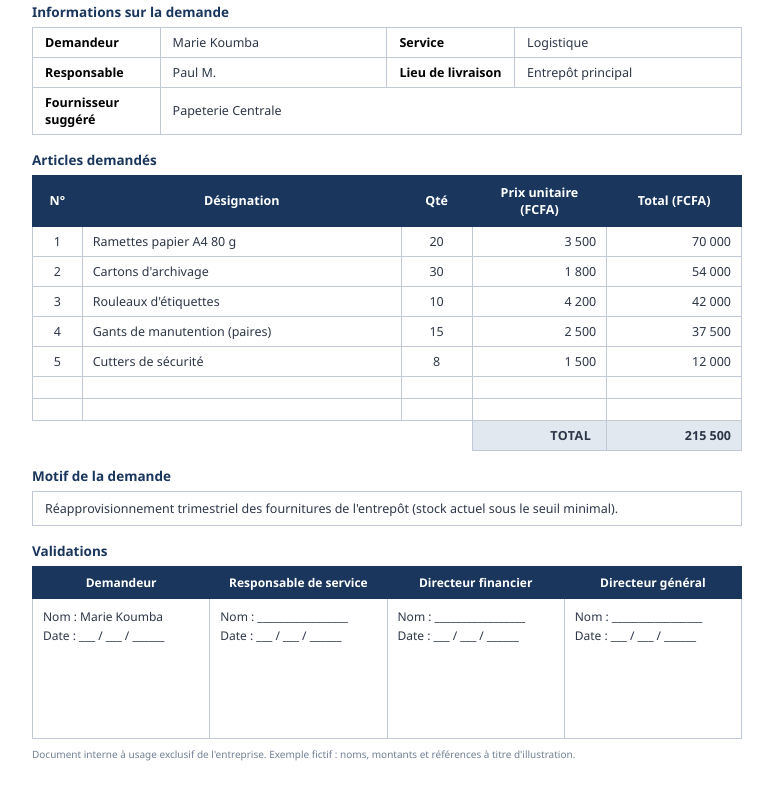
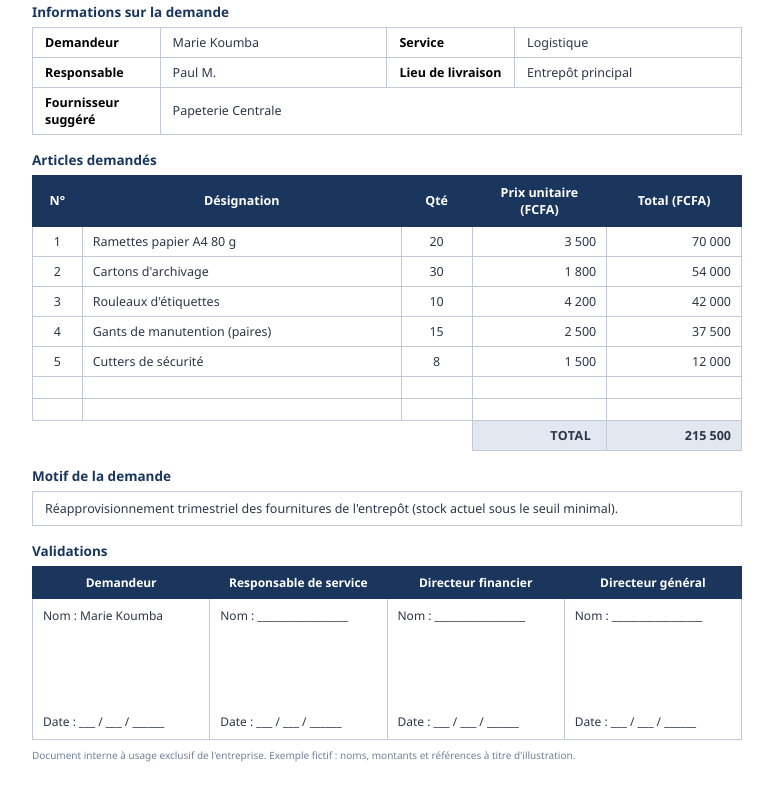
Before and after one commit to davidfirstassoue/eFacture, a plain HTML site: page gemini-code-1791546916528.html in a window 1280 px wide. Shown: the part 155-952 px from the top of the page, without its empty margins (253-1026 px from the left). Drawn offline with Linux system fonts and the light colour scheme.

Commit message:
style: positionner la date tout en bas des cases de validation

```diff
--- a/gemini-code-1791546916528.html
+++ b/gemini-code-1791546916528.html
@@ -182,12 +182,16 @@
             padding: 8px 10px;
             vertical-align: top;
             height: 140px;
-            line-height: 1.6;
+            line-height: 1.5;
             color: #2d3748;
         }
 
-        .validations-table .sig-label {
-            margin-top: 14px;
+        .val-cell-inner {
+            display: flex;
+            flex-direction: column;
+            justify-content: space-between;
+            height: 124px;
+            min-height: 124px;
         }
 
         /* Note de bas de page */
@@ -351,20 +355,28 @@
             <tbody>
                 <tr>
                     <td>
+                        <div class="val-cell-inner">
                             <div>Nom : Marie Koumba</div>
                             <div>Date : ___ / ___ / ______</div>
+                        </div>
                     </td>
                     <td>
+                        <div class="val-cell-inner">
                             <div>Nom : _________________</div>
                             <div>Date : ___ / ___ / ______</div>
+                        </div>
                     </td>
                     <td>
+                        <div class="val-cell-inner">
                             <div>Nom : _________________</div>
                             <div>Date : ___ / ___ / ______</div>
+                        </div>
                     </td>
                     <td>
+                        <div class="val-cell-inner">
                             <div>Nom : _________________</div>
                             <div>Date : ___ / ___ / ______</div>
+                        </div>
                     </td>
                 </tr>
             </tbody>
--- a/maquette/style.css
+++ b/maquette/style.css
@@ -571,12 +571,16 @@ body {
     padding: 8px 10px;
     vertical-align: top;
     height: 140px;
-    line-height: 1.6;
+    line-height: 1.5;
     color: #2d3748;
 }
 
-.validations-table .sig-label {
-    margin-top: 14px;
+.val-cell-inner {
+    display: flex;
+    flex-direction: column;
+    justify-content: space-between;
+    height: 124px;
+    min-height: 124px;
 }
 
 /* Note de bas de page */
```
Also changed, not shown: maquette/index.html (+8 -0 lines). Lines whose indentation alone changed are shown as unchanged.
